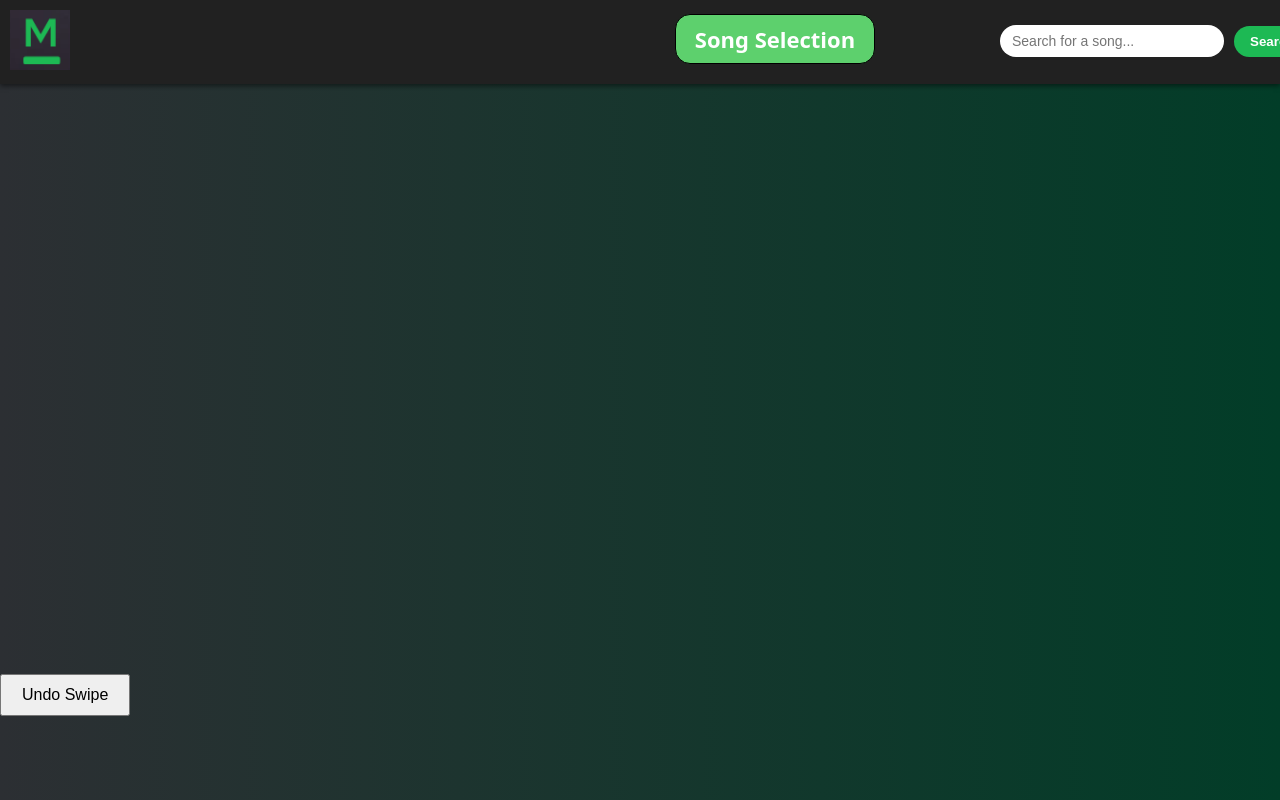
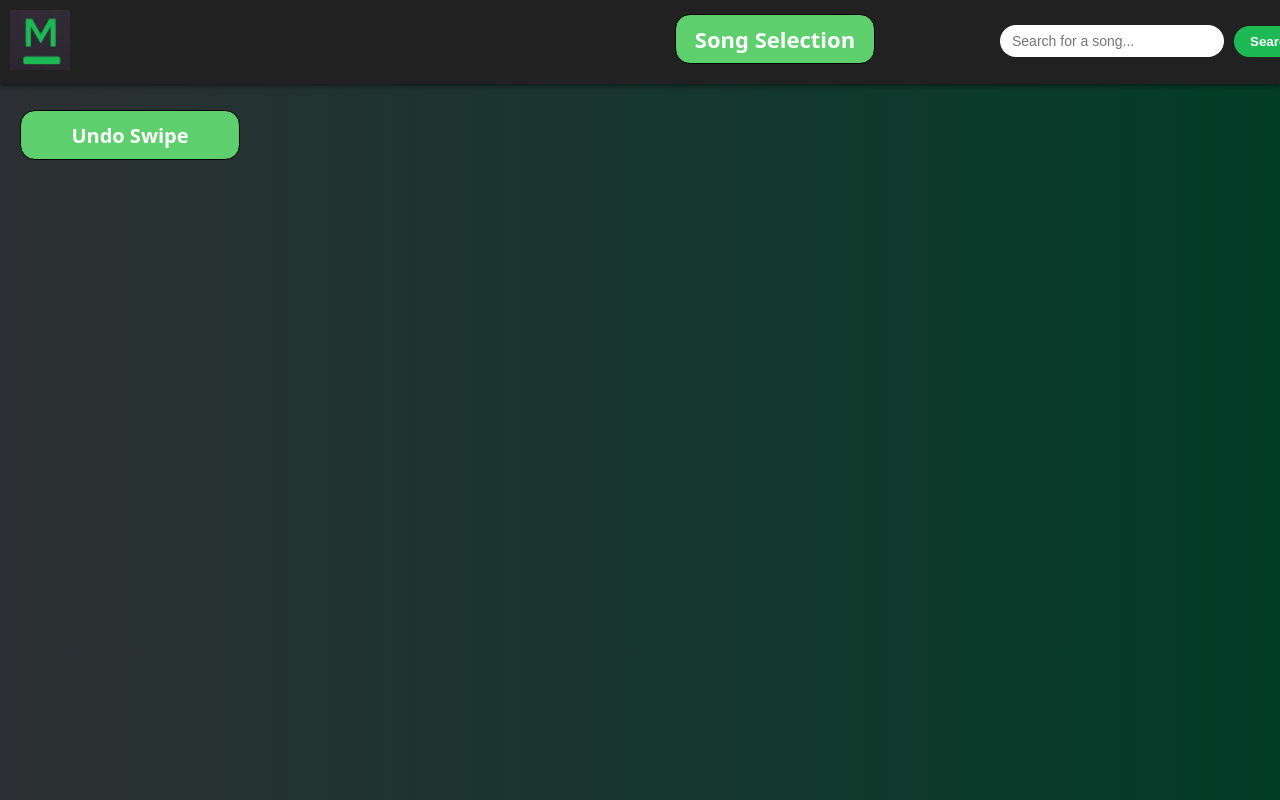
Before and after one commit to Schrec50/Moodify, a website: page Page2.html in a window 1280 px wide. Shown: the top 800 px of the page. Drawn offline with Linux system fonts and the light colour scheme; no server answers.

Commit message:
Undo Button Styling

```diff
--- a/Page2.css
+++ b/Page2.css
@@ -603,3 +603,31 @@ html {
 .remove-genre-btn:hover {
     color: white;
 }
+
+/*---------------------------------------------------------------Undo Swipe styling------------------------------------------------------------*/
+.undo-swipe-btn {
+    position: absolute;
+    top: 90px;
+    left: 20px;
+
+    display: flex;
+    align-items: center;
+    justify-content: center;
+    border: 1px solid #000;
+    border-radius: 15px;
+    background-color: hsla(128, 55.00%, 59.11%, 1.00);
+    color: white;
+    font-family: system-ui;
+    font-size: 20px;
+    font-weight: 600;
+    width: 220px;
+    height: 50px;
+    cursor: pointer;
+    margin-top: 20px;
+    transition: background-color 0.3s ease, transform 0.2s ease-in-out;
+}
+
+.undo-swipe-btn:hover {
+    background-color: hsla(128, 55.00%, 49.11%, 1.00);
+    transform: scale(1.05);
+}
--- a/Page2.html
+++ b/Page2.html
@@ -79,7 +79,7 @@
         </div>
     </div>
 
-    <button onclick="undoSwipe()" style = "margin-top: 20px; font-size: 16px; padding: 10px 20px;">Undo Swipe</button>
+    <button onclick="undoSwipe()" class = "undo-swipe-btn">Undo Swipe</button>
 
 <!-- Used Scripts-->
 <script>
```
